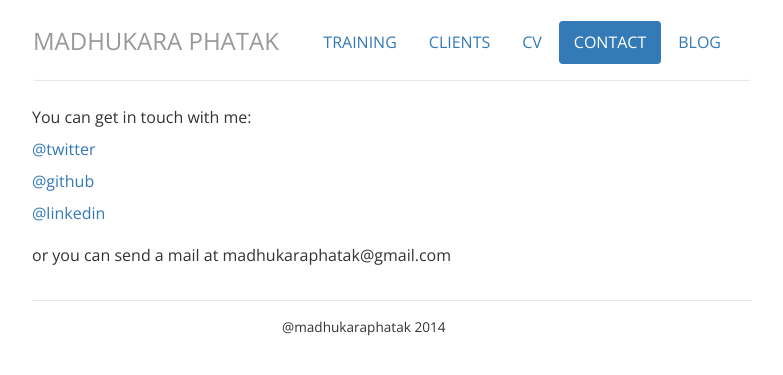
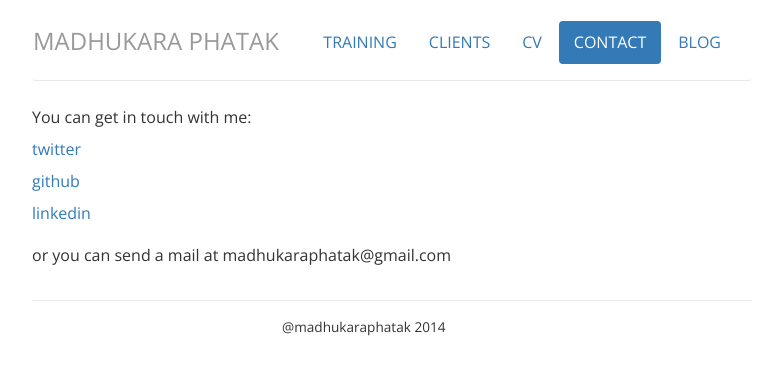
Before and after one commit to phatak-dev/website, a Jekyll site: the page built from contact.md, in a window 1280 px wide. Shown: the top 375 px of the page, without its empty margins (248-1031 px from the left). Built offline with Jekyll 4.4.1, drawn with Linux system fonts in a browser that asks for light colours.

Commit message:
improved

```diff
--- a/contact.md
+++ b/contact.md
@@ -7,9 +7,9 @@ contact : active
    You can get in touch with me:
 
    <ul class="list-unstyled">
-     <li><a href="https://twitter.com/madhukaraphatak">@twitter</a></li>
-     <li><a href="https://github.com/phatak-dev">@github</a></li>
-     <li><a href="https://in.linkedin.com/in/madhukaraphatak">@linkedin</a></li>
+     <li><a href="https://twitter.com/madhukaraphatak">twitter</a></li>
+     <li><a href="https://github.com/phatak-dev">github</a></li>
+     <li><a href="https://in.linkedin.com/in/madhukaraphatak">linkedin</a></li>
    </ul>
    or you can send a mail at madhukaraphatak@gmail.com
 
--- a/css/app.css
+++ b/css/app.css
@@ -65,3 +65,7 @@ border-color: rgb(221, 221, 221);
 .navbar-toggle .icon-bar {
 background-color: rgb(204, 204, 204);
 }
+
+address span {
+  display: block;
+}
--- a/index.html
+++ b/index.html
@@ -8,7 +8,7 @@ layout: default
  </div>
  <div class="col-sm-8">
   <p class="lead">
-   Hi, I am Madhukara Phatak. I am a bigdata consultant and trainer. I work on Hadoop, Spark and it's ecosystem projects.
+   Hi, I am Madhukara Phatak. Bigdata consultant and trainer. Work on Hadoop, Spark and it's ecosystem projects.
   </p>
   <p>
    I like researching on big data frameworks and work on open source technologies. I publish my ideas and findings on my <a href="http://blog.madhukaraphatak.com">blog</a>.
```
Also changed, not shown: clients.md (+2 -2 lines).
